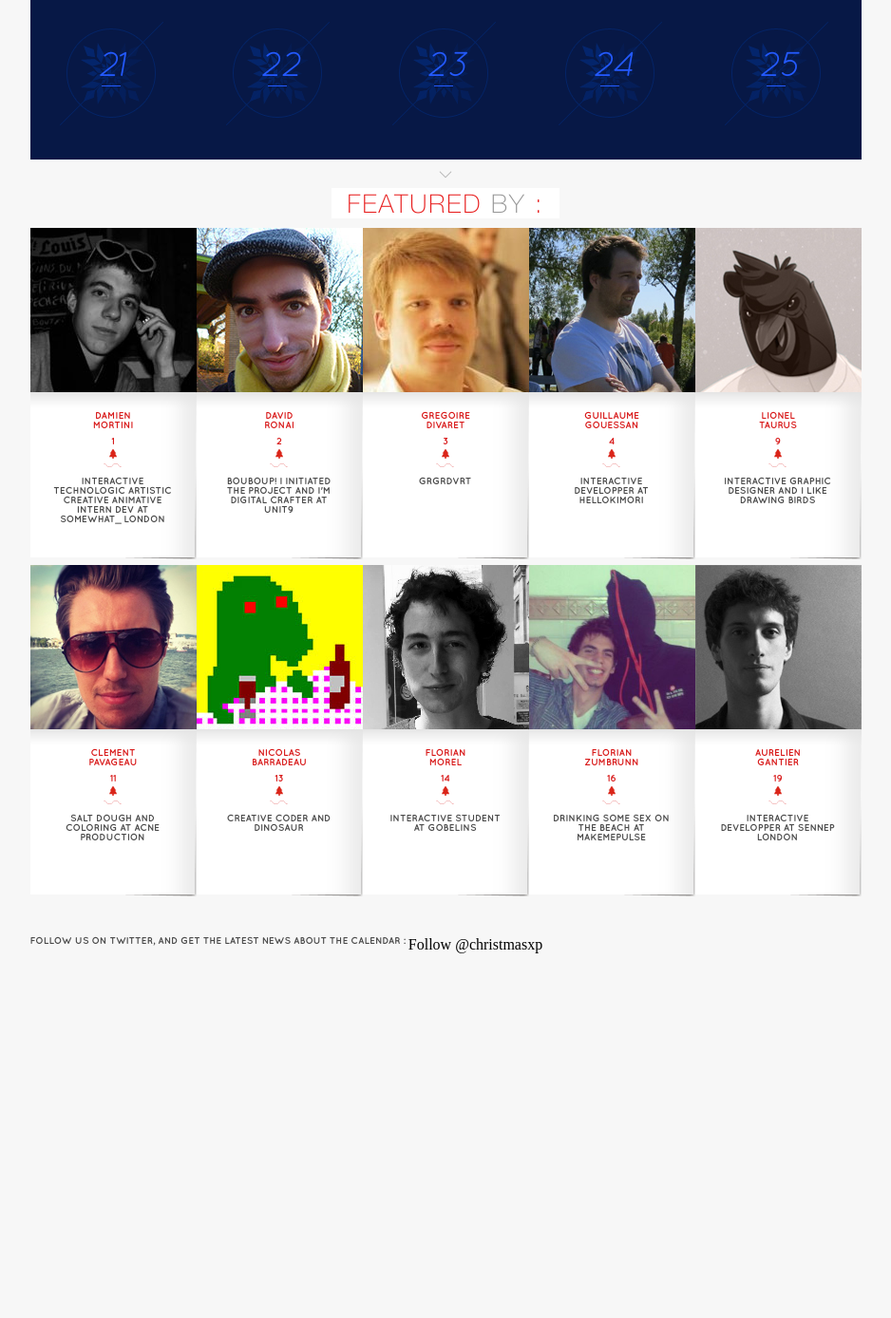
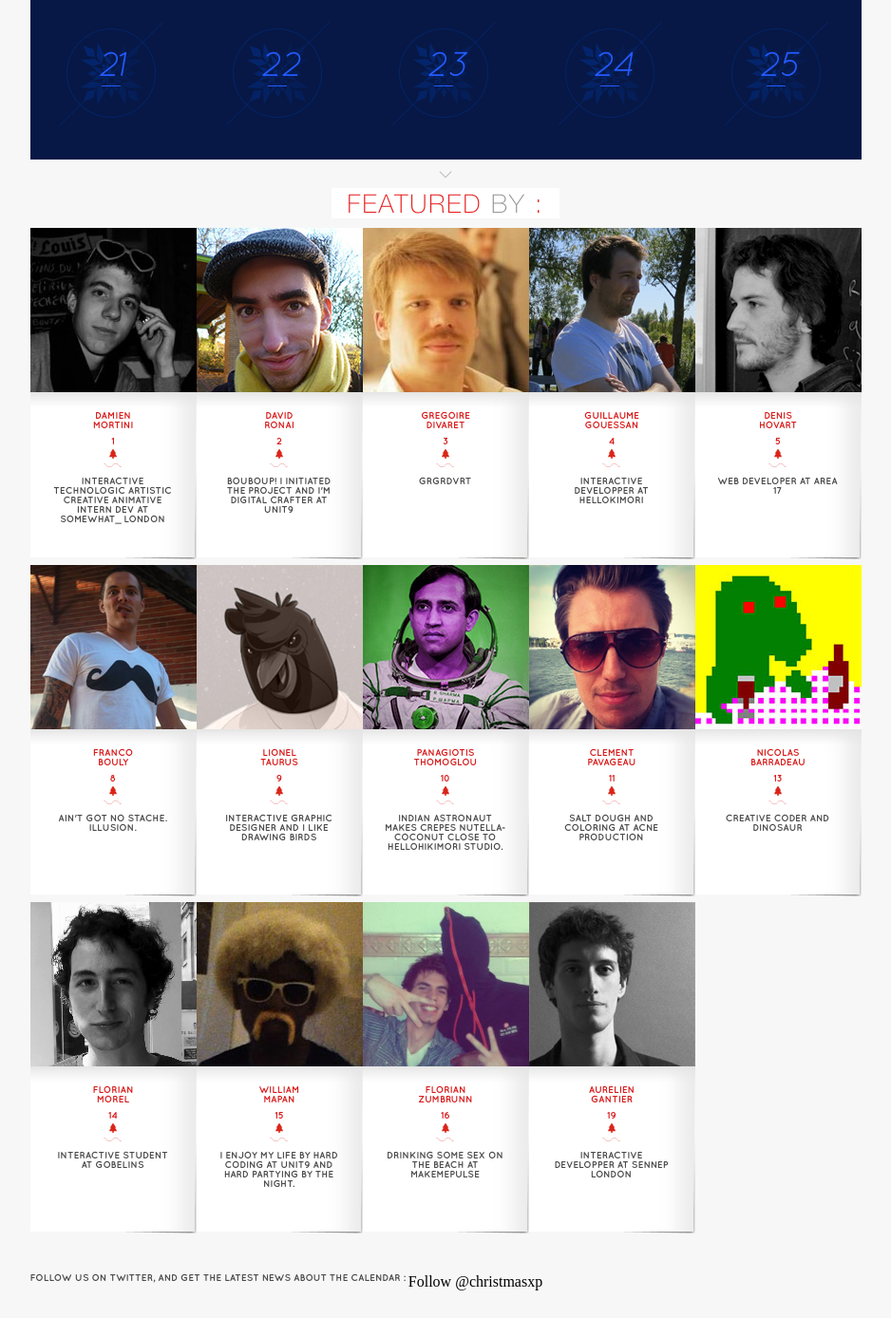
Before and after one commit to Makio64/theexperimentalcalendar, a PHP site: page / in a window 1280 px wide. Shown: the part 1112-2500 px from the top of the page at 95% size, without its empty margins (171-1109 px from the left). Before the commit the page ends 2116 px from the top, so only its background shows below. Run offline with PHP 8.4, Linux system fonts and the light colour scheme; some libraries are stand-ins or nearby versions.

Commit message:
Add 4 contributors

```diff
--- a/www/css/content.css
+++ b/www/css/content.css
@@ -73,7 +73,7 @@ iframe { position: absolute; top: 0; bottom: 0; left: 0; right: 0; height: 100%;
 #creators .entries .entry .content .description .icons .wave { margin-top: -13px; margin-left: -6px; }
 #creators .entries .entry .content .description .description { width: 130px; text-transform: uppercase; font: normal 10px "QuicksandBold-Regular"; color: #494949; margin-top: 10px; margin-left: 22px; margin-right: auto; }
 
-#about { padding: 0 0 15px 0; }
+#about { padding: 0 0 35px 0; }
 #about p { font: normal 10px "QuicksandBold-Regular"; text-transform: uppercase; color: #494949; display: inline; }
 #about .twitter-follow-button { position: relative; top: 6px; }
 
--- a/www/index.html
+++ b/www/index.html
@@ -146,7 +146,7 @@
                     </a>
                 </div>
                 <div class="entry">
-                    <a href="#">
+                    <a href="./4/">
                         <div class="project">
                             <img class="preview" src="./img/thumb/4.jpg" alt="project's preview">
                             <div class="tooltip">
@@ -832,7 +832,60 @@
                             </div>
                         </div>
                     </div>
-
+                    <div class="entry">
+                        <a href="http://www.denishovart.com" target='_blank'>
+                            <img class="avatar" src="./img/bouboup/denis.jpg" alt="Avatar Denis Hovart">
+                        </a>
+                        <div class="content">
+                                <img class="bg" src="./img/bg_creator_desc.png" alt="">
+                            <div class="description">
+                                <div class="title">
+                                    <h3>
+                                        <a href="https://twitter.com/denis_h_" target='_blank' title="Follow Denis on Twitter">
+                                            DENIS<br />HOVART
+                                        </a>
+                                    </h3>
+                                    <span>5</span>
+                                </div>
+                                <div class="icons">
+                                    <img src="./img/icon_sapin_red.png" alt="Icon sapin"><br />
+                                    <img class="wave" src="./img/icon_vague.png" alt="Icon wave">
+                                </div>
+                                <div class="description">
+                                    <p>
+                                        Web Developer at AREA 17
+                                    </p>
+                                </div>
+                            </div>
+                        </div>
+                    </div>
+                     <div class="entry">
+                        <a href="https://twitter.com/RayFranco" target='_blank'>
+                            <img class="avatar" src="./img/bouboup/franco.png" alt="Avatar Franco Bouly">
+                        </a>
+                        <div class="content">
+                                <img class="bg" src="./img/bg_creator_desc.png" alt="">
+                            <div class="description">
+                                <div class="title">
+                                    <h3>
+                                        <a href="https://twitter.com/RayFranco" target='_blank' title="Follow Franco on Twitter">
+                                            FRANCO<br />BOULY
+                                        </a>
+                                    </h3>
+                                    <span>8</span>
+                                </div>
+                                <div class="icons">
+                                    <img src="./img/icon_sapin_red.png" alt="Icon sapin"><br />
+                                    <img class="wave" src="./img/icon_vague.png" alt="Icon wave">
+                                </div>
+                                <div class="description">
+                                    <p>
+                                        Ain't got no stache. Illusion.
+                                    </p>
+                                </div>
+                            </div>
+                        </div>
+                    </div>
                     <div class="entry">
                         <a href="http://www.filsdegraphiste.fr/" target='_blank'>
                             <img class="avatar" src="./img/bouboup/lionel.jpg" alt="Avatar de PUA">
@@ -860,7 +913,33 @@
                             </div>
                         </div>
                     </div>
-
+                    <div class="entry">
+                        <a href="http://twitter.com/hellopath" target='_blank'>
+                            <img class="avatar" src="./img/bouboup/pana.jpg" alt="Avatar Panagiotis">
+                        </a>
+                        <div class="content">
+                                <img class="bg" src="./img/bg_creator_desc.png" alt="">
+                            <div class="description">
+                                <div class="title">
+                                    <h3>
+                                        <a href="http://twitter.com/hellopath" target='_blank' title="Follow Panagiotis on Twitter">
+                                            PANAGIOTIS<br />THOMOGLOU
+                                        </a>
+                                    </h3>
+                                    <span>10</span>
+                                </div>
+                                <div class="icons">
+                                    <img src="./img/icon_sapin_red.png" alt="Icon sapin"><br />
+                                    <img class="wave" src="./img/icon_vague.png" alt="Icon wave">
+                                </div>
+                                <div class="description">
+                                    <p>
+                                       Indian astronaut makes crepes nutella-coconut close to Hellohikimori studio.
+                                    </p>
+                                </div>
+                            </div>
+                        </div>
+                    </div>
                     <div class="entry">
                         <a href="http://twitter.com/kokopako" target='_blank'>
                         <img class="avatar" src="./img/bouboup/clement.jpg" alt="Avatar de PUA">
@@ -937,6 +1016,33 @@
                                 <div class="description">
                                     <p>
                                     Interactive Student at Gobelins
+                                    </p>
+                                </div>
+                            </div>
+                        </div>
+                    </div>
+                    <div class="entry">
+                        <a href="https://twitter.com/williamapan" target='_blank'>
+                            <img class="avatar" src="./img/bouboup/william.jpeg" alt="Avatar William Mapan">
+                        </a>
+                        <div class="content">
+                                <img class="bg" src="./img/bg_creator_desc.png" alt="">
+                            <div class="description">
+                                <div class="title">
+                                    <h3>
+                                        <a href="https://twitter.com/williamapan" target='_blank' title="Follow William on Twitter">
+                                            WILLIAM<br />MAPAN
+                                        </a>
+                                    </h3>
+                                    <span>15</span>
+                                </div>
+                                <div class="icons">
+                                    <img src="./img/icon_sapin_red.png" alt="Icon sapin"><br />
+                                    <img class="wave" src="./img/icon_vague.png" alt="Icon wave">
+                                </div>
+                                <div class="description">
+                                    <p>
+                                        I enjoy my life by hard coding at unit9 and hard partying by the night.
                                     </p>
                                 </div>
                             </div>
--- a/www/sass/content.sass
+++ b/www/sass/content.sass
@@ -291,7 +291,7 @@ iframe
 
 //ABOUT
 #about
-	padding: 0 0 15px 0
+	padding: 0 0 35px 0
 	p
 		font: normal 10px "QuicksandBold-Regular"
 		text-transform: uppercase
```
Also changed, not shown: www/img/bouboup/denis.jpg (added), www/img/bouboup/franco.png (added), www/img/bouboup/pana.jpg (added), www/img/bouboup/william.jpeg (added).
